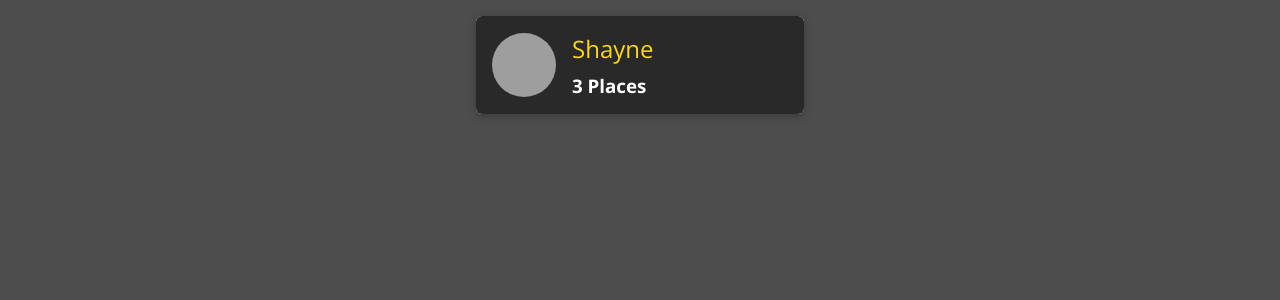
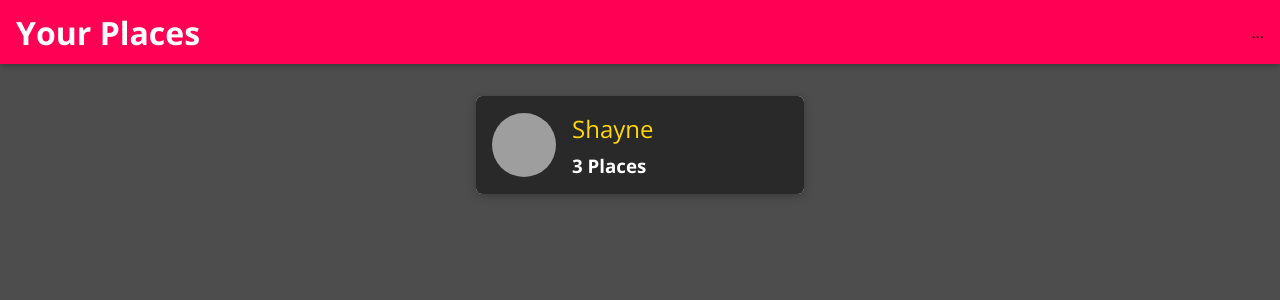
Before and after one commit to shayne243/mern-app, a React (Create React App) app in the folder frontend/: page / in a window 1280 px wide. Shown: the top 300 px of the page. Built offline with nearby package versions, Linux system fonts and the light colour scheme; grey boxes are pictures that could not be loaded.

Commit message:
created nav bar

```diff
--- a/frontend/src/App.js
+++ b/frontend/src/App.js
@@ -8,10 +8,13 @@
 
 import Users from "./user/pages/Users";
 import NewPlace from "./places/pages/NewPlace";
+import MainNavigation from "./shared/components/Navigation/MainNavigation";
 
 const App = () => {
   return (
     <Router>
+      <MainNavigation />
+      <main>
         <Switch>
           <Route path="/" exact>
             <Users />
@@ -21,6 +24,7 @@
           </Route>
           <Redirect to="/" />
         </Switch>
+      </main>
     </Router>
   );
 };
--- /dev/null
+++ b/frontend/src/shared/components/Navigation/MainHeader.css
@@ -0,0 +1,23 @@
+.main-header {
+  width: 100%;
+  height: 4rem;
+  display: flex;
+  align-items: center;
+  position: fixed;
+  top: 0;
+  left: 0;
+  background: #ff0055;
+  box-shadow: 0 2px 6px rgba(0, 0, 0, 0.26);
+  padding: 0 1rem;
+  z-index: 5;
+}
+
+main {
+  margin-top: 5rem;
+}
+
+@media (min-width: 768px) {
+  .main-header {
+    justify-content: space-between;
+  }
+}
--- /dev/null
+++ b/frontend/src/shared/components/Navigation/MainHeader.js
@@ -0,0 +1,13 @@
+import React from "react";
+
+import "./MainHeader.css";
+
+const MainHeader = (props) => {
+    return (
+        <header className="main-header">
+            {props.children}
+        </header>
+    );
+};
+
+export default MainHeader;
--- /dev/null
+++ b/frontend/src/shared/components/Navigation/MainNavigation.css
@@ -0,0 +1,45 @@
+.main-navigation__menu-btn {
+  width: 3rem;
+  height: 3rem;
+  background: transparent;
+  border: none;
+  display: flex;
+  flex-direction: column;
+  justify-content: space-around;
+  margin-right: 2rem;
+  cursor: pointer;
+}
+
+.main-navigation__menu-btn span {
+  display: block;
+  width: 3rem;
+  height: 2.5px;
+  background: white;
+}
+
+.main-navigation__title {
+  color: white;
+}
+
+.main-navigation__title a {
+  text-decoration: none;
+  color: white;
+}
+
+.main-navigation__header-nav {
+  display: none;
+}
+
+.main-navigation__drawer-nav {
+  height: 100%;
+}
+
+@media (min-width: 768px) {
+  .main-navigation__menu-btn {
+    display: none;
+  }
+
+  .main-navigation__header-nav {
+    display: block;
+  }
+}
--- /dev/null
+++ b/frontend/src/shared/components/Navigation/MainNavigation.js
@@ -0,0 +1,25 @@
+import React from "react";
+import { Link } from "react-router-dom";
+
+import "./MainNavigation.css";
+import MainHeader from "./MainHeader";
+
+const MainNavigation = (props) => {
+  return (
+    <MainHeader>
+      <button className="main-navigation__menu-btn">
+        <span />
+        <span />
+        <span />
+      </button>
+      <h1 className="main-navigation__title">
+        <Link to="/">Your Places</Link>
+      </h1>
+      <nav>
+          ...
+      </nav>
+    </MainHeader>
+  );
+};
+
+export default MainNavigation;
--- a/frontend/src/user/components/UsersList.js
+++ b/frontend/src/user/components/UsersList.js
@@ -2,12 +2,15 @@
 
 import "./UsersList.css";
 import UserItem from "./UserItem";
+import Card from "../../shared/components/UIElements/Card";
 
 const UsersList = (props) => {
   if (props.items.length === 0) {
     return (
       <div className="center">
-        <h2>No users found.</h2>
+        <Card>
+          <h2>No users found</h2>
+        </Card>
       </div>
     );
   }
```
Also changed, not shown: frontend/src/shared/components/Navigation/NavLinks.css (added), frontend/src/shared/components/Navigation/NavLinks.js (added), frontend/src/shared/components/Navigation/SideDrawer.css (added), frontend/src/shared/components/Navigation/SideDrawer.js (added). Lines whose indentation alone changed are shown as unchanged.
